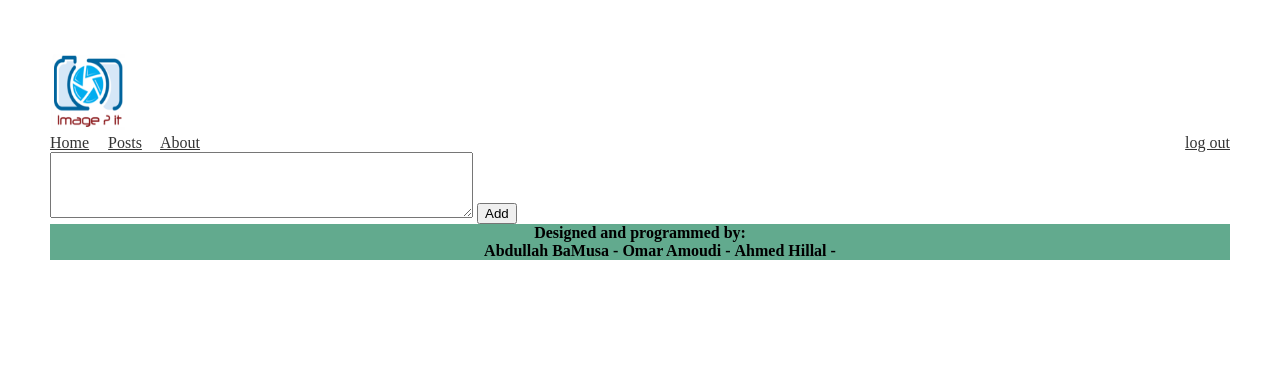
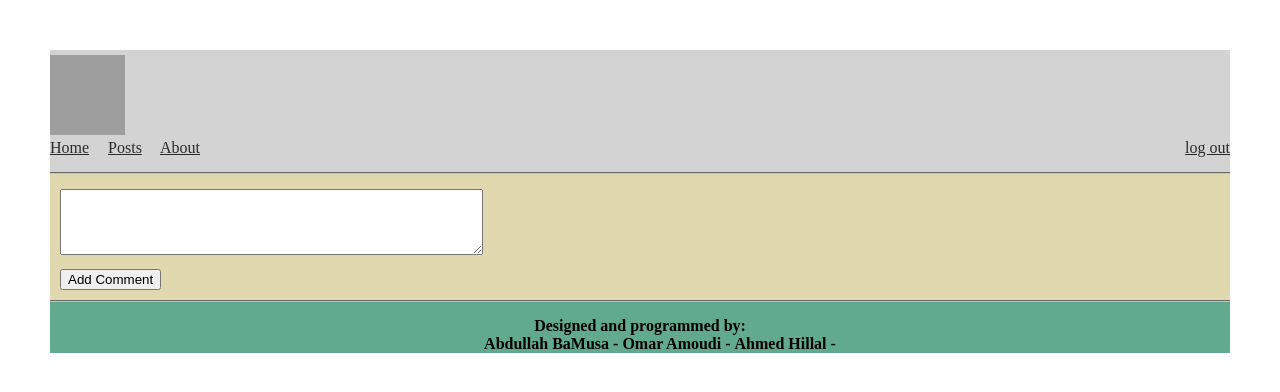
Before and after one commit to bamusasoft/ImageIt, a PHP site: page /Php/post.php?id=1 in a window 1280 px wide. Shown: the top 392 px of the page. Run offline with PHP 8.4, Linux system fonts and the light colour scheme; the visitor is signed in with stand-in values (Sample User, id 1); data that the repository does not hold is empty; grey boxes are pictures that could not be loaded.

Commit message:
add some new styles

```diff
--- a/ImageIt/ImageIt/Php/about.php
+++ b/ImageIt/ImageIt/Php/about.php
@@ -5,7 +5,9 @@
 </head>
 <body>
 <div id="wrapper">
-    <?php include("../php/header.php") ?>
+        <div id="header">
+            <?php include("../php/header.php") ?>
+        </div>
 <div id="content" >
     <p style="text-align:justify; font-size:x-large;" >
         Image it® <br />
--- a/ImageIt/ImageIt/Php/post.php
+++ b/ImageIt/ImageIt/Php/post.php
@@ -5,19 +5,18 @@
     <link rel="stylesheet" type="text/css" href="../Style/MasterStyle.css" />
 </head>
 <body>
-    <?php
 
-    include("header.php");
-        ?>
-    <div class="wrapper">
-     <div class="content">
+    <div id="wrapper">
+        <div id="header">
+            <?php include("../php/header.php") ?>
+        </div>
+        <div id="content">
             <?php
             $postId= (int) $_GET["id"];
             if(!isset($postId))
             {
                 exit();
             }
-
             require_once('connection.php');
             $query = "Select * from posts where Id = $postId";
             $result = mysqli_query($connection, $query);
@@ -40,16 +39,21 @@
                     $imageUrl = $post["ImageUrl"];
                     $title = $post["Title"]
             ?>
-                    <img src = "<?php echo $imageUrl ?>" width = "250" height = "150" >
-                    <h3> <?php echo $title ?> </h3>
+            <div id="displayedpost">
+                <img src="<?php echo $imageUrl ?>" width="250" height="150" />
+                <P>
+                    <?php echo $title ?>
+                </P>
+            </div>
             <hr />
             <h2>Comments</h2>
             <?php
                     while($row = mysqli_fetch_assoc($commentsResult))
                     {
-
             ?>
-                        <p> <?php echo $row["Comment"]?></p>
+            <p>
+                <?php echo $row["Comment"]?>
+            </p>
             <hr />
             <?php
                     }
@@ -60,9 +64,8 @@
 
             <form method="post" action="addcomment.php">
                 <input type="hidden" name="postId" value="<?php echo $postId?>" />
-        <textarea rows="4" cols="50" name="comment" id="comment">
-        </textarea>
-        <input type="submit" name="submit" value="Add" />
+                <textarea rows="4" cols="50" name="comment" id="comment"></textarea><br />
+                <input type="submit" name="submit" value="Add Comment" />
             </form>
         </div>
         <div id="footer">
--- a/ImageIt/ImageIt/Php/registration.php
+++ b/ImageIt/ImageIt/Php/registration.php
@@ -15,7 +15,9 @@ function validateForm() {
 }
 </script>
 <body>
-    <?php include("header.php")?>
+    <div id="header">
+        <?php include("../php/header.php") ?>
+    </div>
     <div id="wrapper">
     <div id="content">
     <fieldset class="maintcontent" style="width:30%">
--- a/ImageIt/ImageIt/Style/MasterStyle.css
+++ b/ImageIt/ImageIt/Style/MasterStyle.css
@@ -1,5 +1,67 @@
 body {
     margin: 50px;
+}
+.signin {
+    float: right;
+}
+
+#header {
+    min-height: 40px;
+    background-color: lightgray;
+    padding-top:5px;
+    padding-bottom:15px;
+}
+
+#content {
+    border-top-color:silver;
+    border-top-style:groove;
+    border-top-width:2px;
+    border-bottom-color:silver;
+    border-bottom-style:groove;
+    border-bottom-width:2px;
+    background-color: #E2D8B0;
+    padding-top:15px;
+    padding-bottom:10px;
+    padding-left:10px;
+    padding-right:10px;
+    left: 50px;
+    right: 50px;
+}
+
+#footer {
+    display: block;
+    right: 150px;
+    left: 50px;
+    background-color: #62AA8E;
+    text-align: center;
+    font-weight: bolder;
+    clear: both;
+    padding-top:15px;
+}
+
+.extracontent {
+    margin-top:15px;
+    border-top-style: solid;
+    border-top-width: 3px;
+    border-top-color: darkred;
+}
+#allpostsseparator{
+    margin-top:10px;
+    margin-bottom:10px;
+    border-bottom-style:solid;
+    border-bottom-width:2px;
+    border-bottom-color:black;
+}
+#displayedpost{
+   text-align:center;
+}
+.allposts{
+    margin-left:15px;
+    margin-right:15px;
+}
+.mainheader{
+    padding-top:10px;
+    padding-left:15px;
 }
 
 h1, h2, h3 {
@@ -9,6 +71,7 @@ h1, h2, h3 {
     font-weight: 300;
     color: #2D2D2D;
 }
+
 
 h2 {
     padding: 0px 0px 30px 0px;
@@ -43,32 +106,7 @@ a {
         margin-right: 15px;
     }
 
-.signin {
-    float: right;
-}
 
-#header {
-    min-height: 40px;
-    background-color: #E97087;
-}
-
-#content {
-    margin-top: 10px;
-    margin-bottom: 10px;
-    background-color: #E2D8B0;
-    left: 50px;
-    right: 50px;
-}
-
-#footer {
-    display: block;
-    right: 150px;
-    left: 50px;
-    background-color: #62AA8E;
-    text-align: center;
-    font-weight: bolder;
-    clear: both;
-}
 
 input[type=text] {
     margin-bottom: 15px;
@@ -89,21 +127,3 @@ ul.footerList {
 li.footerElement {
     display: inline;
 }
-
-.extracontent {
-    margin-top:15px;
-    border-top-style: solid;
-    border-top-width: 3px;
-    border-top-color: darkred;
-}
-#allpostsseparator{
-    margin-top:10px;
-    margin-bottom:10px;
-    border-bottom-style:solid;
-    border-bottom-width:2px;
-    border-bottom-color:black;
-}
-.allposts{
-    margin-left:15px;
-    margin-right:15px;
-}
--- a/ImageIt/ImageIt/index.php
+++ b/ImageIt/ImageIt/index.php
@@ -21,7 +21,7 @@
             </form>
 
             <div class="extracontent">
-                <h2>Latest posts</h2><br />
+                <h2 class="mainheader">Latest posts</h2><br />
                 <?php include("php/latestposts.php"); ?>
             </div>
         </div>
```
Also changed, not shown: ImageIt/ImageIt/Php/Login.php (+5 -3 lines), ImageIt/ImageIt/Php/allposts.php (+4 -3 lines), ImageIt/ImageIt/Php/user.php (+5 -7 lines), ImageIt/ImageIt/Images/16-drawing-flowers.preview.jpg (added), ImageIt/ImageIt/Images/download.png (added), ImageIt/ImageIt/Images/three-bold-flowers-ladybug-19619115.jpg (added), ImageIt/ImageIt/Logo/logo.PNG (deleted), ImageIt/ImageIt/Logo/logo1.png (added), 1 other file. Lines whose indentation alone changed are shown as unchanged.
